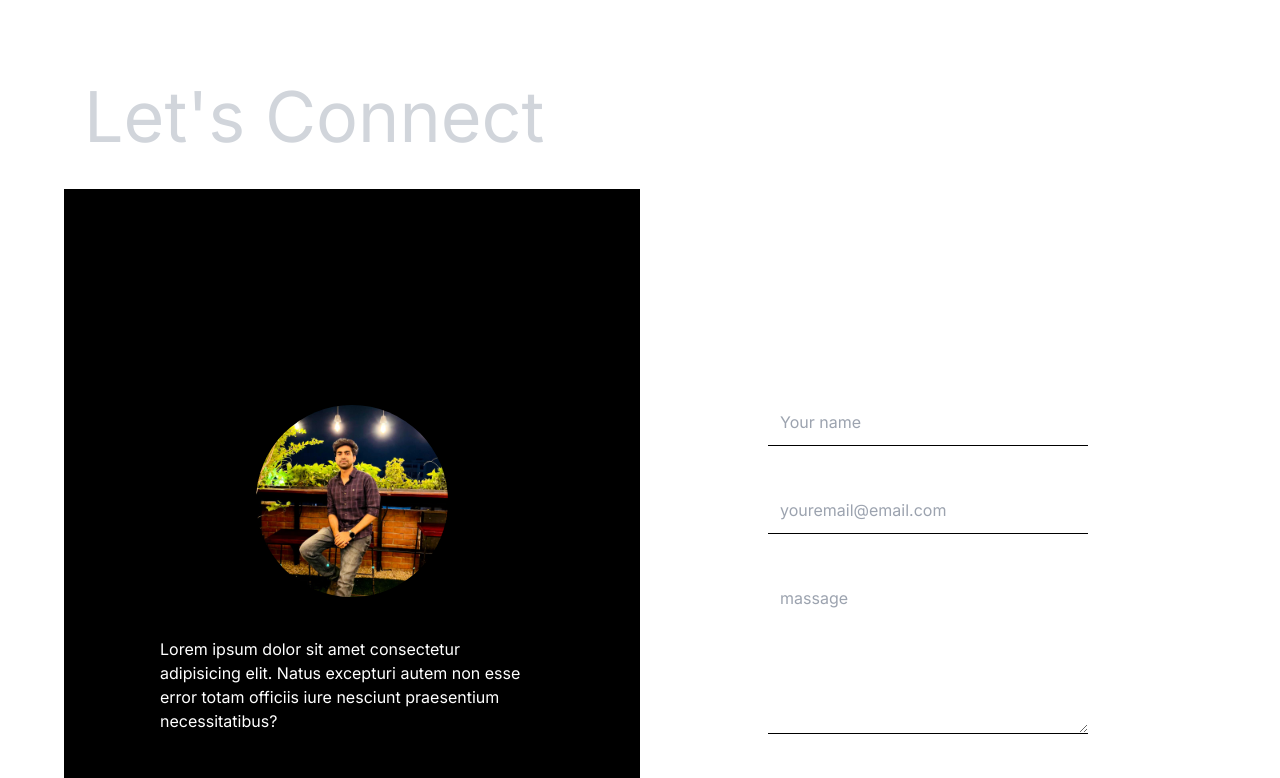
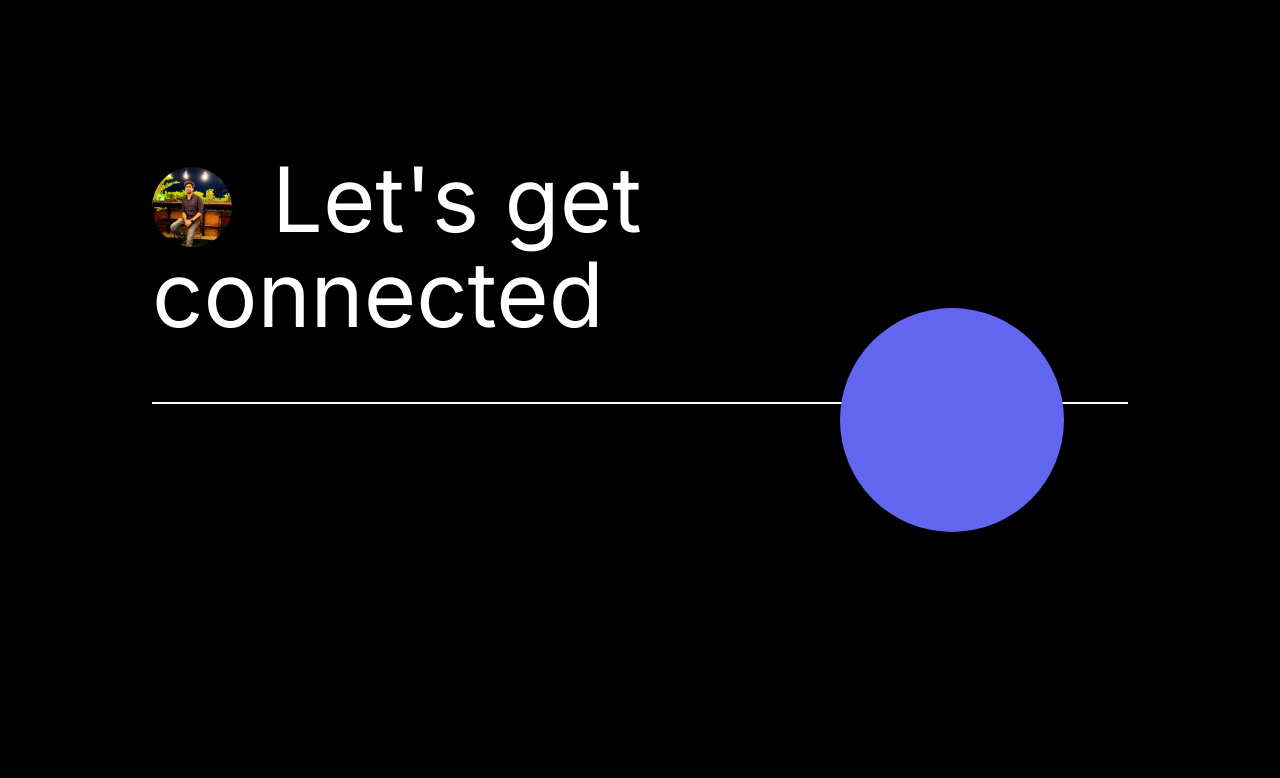
Before and after one commit to NULLcodehub/sourav_saha_sortfolio, a React (Vite) app: page / in a window 1280 px wide. Shown: the part 2160-2938 px from the top of the page. Built offline with nearby package versions, Linux system fonts and the light colour scheme.

Commit message:
contact page

```diff
--- a/src/components/Contact/Contact.jsx
+++ b/src/components/Contact/Contact.jsx
@@ -71,22 +71,22 @@ const Contact = () => {
     return (
         <>
 
-            <section className='h-screen '>
-                <section className=''>
+            <section className='h-screen bg-black px-10 py-10  flex justify-center items-center  '>
+                {/* <section className=''>
                         <div className='text-gray-300 text-40px md:text-70px mt-16 mx-10 md:mx-16 p-5'>
                             Let's Connect
                         </div>
                 </section>
 
 
-                <section className='flex flex-col-reverse justify-center items-center md:flex-row mx-5 md:mx-16 '>
-                      <section className='bg-black text-white md:w-6/12 flex justify-center items-center  md:h-screen p-10 md:p-0'>
-                          <div >
+                <section className='bg-indigo-200 flex flex-col-reverse md:flex-row justify-center  '>
+                      <section className='bg-black w-5/12 flex items-center '>
+                          <div className=''>
                               <div className='flex justify-center'>
                                 <img src={Sourav} alt="" className='w-48 h-48 rounded-full' />
                               </div>
-                              <div className='flex justify-center'>
-                                <p className='w-11/12 md:w-8/12 my-0 md:my-10'>Lorem ipsum dolor sit amet consectetur adipisicing elit. Natus excepturi autem non esse error totam officiis iure nesciunt praesentium necessitatibus?	</p>
+                              <div className='flex justify-center  text-white'>
+                                <p className='w-9/12'>Lorem ipsum dolor sit amet consectetur adipisicing elit. Natus excepturi autem non esse error totam officiis iure nesciunt praesentium necessitatibus?	</p>
                               </div>
 
 
@@ -97,7 +97,7 @@ const Contact = () => {
 
 
 
-                  <section className=' md:w-6/12 flex justify-center items-center h-screen '>
+                  <section className='bg-gray-300 w-5/12 flex justify-center '>
                       <div>
                         <form onSubmit={handleSubmit}>
                           <div className='formfeild'>
@@ -140,10 +140,22 @@ const Contact = () => {
                         </form>
                       </div>
                   </section>
-                </section>
+                </section> */}
 
 
+                <section className=' h-full w-full p-28'>
+                  <div className='text-white  flex border-b-2 border-b-white'>
+                    <div className='text-white text-90px ' >
+                      <img src={Sourav} alt="" className='w-20 h-20 inline rounded-full '/><span className='mx-10'>Let's get</span><div className='relative bottom-10'>connected</div>
+                    </div>
 
+                  </div>
+                  <div className='flex justify-end'>
+                        <div className='w-56 h-56 bg-indigo-500 rounded-full mx-16 relative bottom-24'></div>
+                  </div>
+
+
+                </section>
 
             </section>
 
--- /dev/null
+++ b/src/components/Footer/Footer.jsx
@@ -0,0 +1,21 @@
+import React from 'react';
+
+const Footer = () => {
+    return (
+
+        <>
+            <section>
+                <div>
+                    <div>
+                        <p>version</p>
+                        <p>2024 Edition</p>
+                    </div>
+                </div>
+
+            </section>
+
+        </>
+    );
+};
+
+export default Footer;
--- a/src/components/Project/ProjectList/ProjectList.jsx
+++ b/src/components/Project/ProjectList/ProjectList.jsx
@@ -1,9 +1,11 @@
 import { library } from '@fortawesome/fontawesome-svg-core';
-import React from 'react';
+import React ,{useState}from 'react';
 import './projectList.css'
 
 const ProjectList = ({projectDatas,onProjectHover,onProjectHoverLeave}) => {
     console.log(projectDatas)
+
+
 
     return (
 
--- a/tailwind.config.js
+++ b/tailwind.config.js
@@ -9,6 +9,7 @@ export default{
         '60px':'60px',
         '70px':'70px',
         '80px':'80px',
+        '90px':'90px',
         '150px':'150px',
         '100px':'100px',
         '200px':'200px',
```
Also changed, not shown: src/App.jsx (+8 -1 lines), src/components/Cursor/Cursor.jsx (+8 -5 lines), src/components/Project/Projects.jsx (+7 -1 lines).
